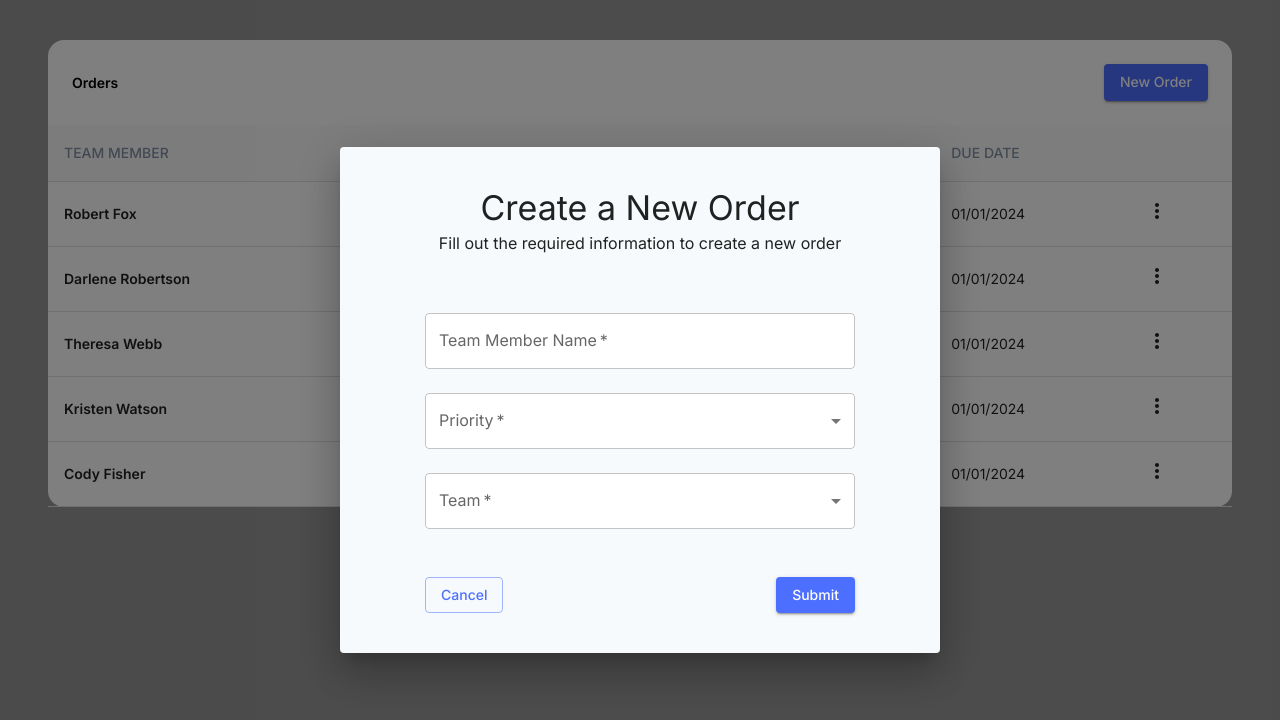
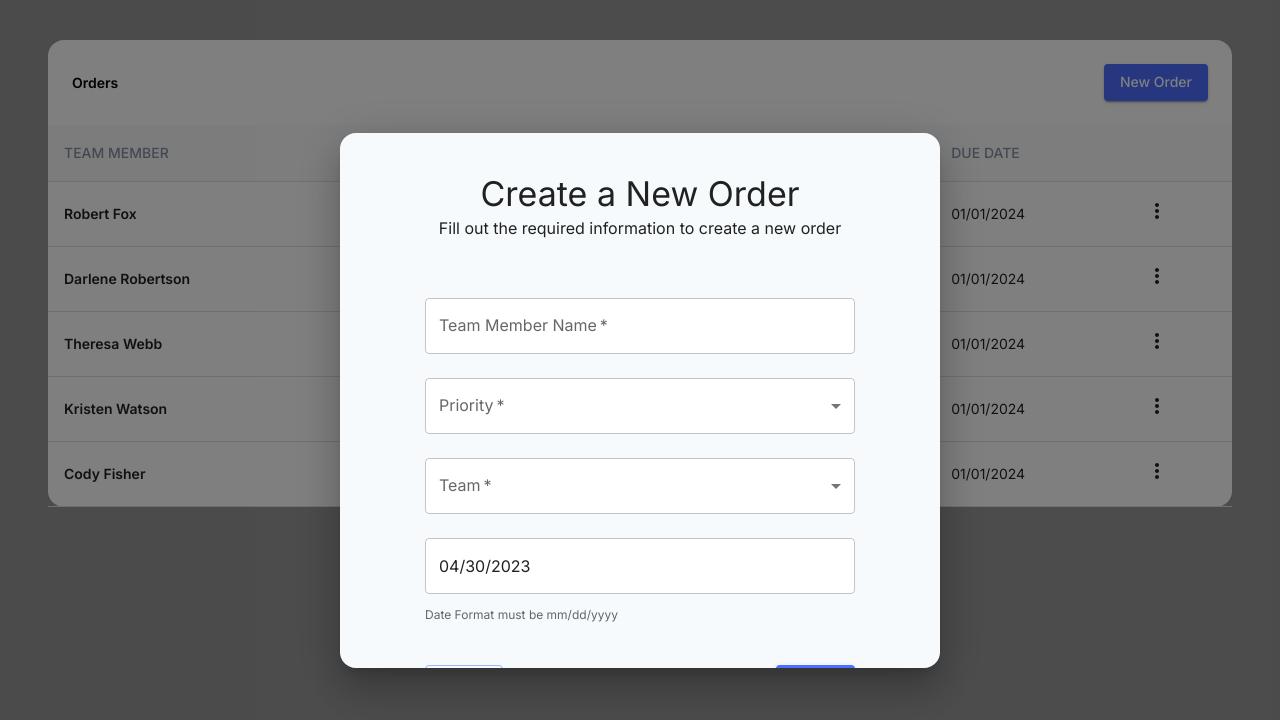
Before and after one commit to lissisa2003/banjo-orders-app, a React (Create React App) app: page / in a window 1280 px wide. Both pictures are taken after a click on the button "New Order". Shown: the top 720 px of the page. Built offline with nearby package versions, Linux system fonts and the light colour scheme.

Commit message:
* Fixed persistent error with datePicker

```diff
--- a/src/NewOrderForm.tsx
+++ b/src/NewOrderForm.tsx
@@ -9,7 +9,7 @@ import { OrderModel } from './Order';
 
 export default function NewOrderForm(props: NewOrderFormProps) {
     const { onClose, value: valueProp, open, ...other } = props;
-    const [state, setState] = React.useState({teamMember: "", priority:"", team: "", dueDate: dayjs().add(1, 'day').format('L')});
+    const [state, setState] = React.useState({teamMember: "", priority:"", team: "", dueDate: dayjs().add(1, 'month').format('L')});
 
     function handlePrioritySelectChange(event: SelectChangeEvent): void {
         setState({teamMember: state.teamMember , priority: event.target.value, team: state.team, dueDate: state.dueDate})
@@ -19,7 +19,7 @@ export default function NewOrderForm(props: NewOrderFormProps) {
         setState({teamMember: state.teamMember , priority: state.priority, team: event.target.value, dueDate: state.dueDate})
     }
 
-    function handleDueDateChange(value: string | null) {
+    function handleDueDateChange(value: string | undefined) {
         const dateValue = value ?? ''
         setState({teamMember: state.teamMember , priority: state.priority, team: state.team, dueDate: dateValue})
     }
@@ -35,7 +35,7 @@ export default function NewOrderForm(props: NewOrderFormProps) {
 
     return (
         <Dialog
-        sx={{ '& .MuiDialog-paper': { width: '80%', maxHeight: 535, backgroundColor: '#F7FAFC' } }}
+        sx={{ '& .MuiDialog-paper': { width: '80%', maxHeight: 535, backgroundColor: '#F7FAFC', borderRadius: '16px' } }}
         maxWidth="sm"
         open={open}
         {...other}
@@ -88,12 +88,12 @@ export default function NewOrderForm(props: NewOrderFormProps) {
                     <MenuItem value={"Red"}>Red</MenuItem>
                 </Select>
             </FormControl >
-            {/* <FormControl fullWidth  margin="normal" sx={{backgroundColor:'#FFFFFF'}}>
+            <FormControl fullWidth  margin="normal" sx={{backgroundColor:'#FFFFFF'}}>
                 <LocalizationProvider dateAdapter={AdapterDayjs} adapterLocale="en">
-                <DatePicker disablePast value={state.dueDate} onChange={handleDueDateChange} />
-                <FormHelperText>Date Format must be mm/dd/yyyy</FormHelperText>
+                <DatePicker disablePast value={dayjs(state.dueDate)} onChange={(newValue)=>handleDueDateChange(newValue?.format('L'))}/>
                 </LocalizationProvider>
-            </FormControl> */}
+            </FormControl>
+            <FormHelperText >Date Format must be mm/dd/yyyy</FormHelperText>
 
             <Box sx={{marginTop:'40px', display: 'flex', justifyContent: 'space-between'}}>
                 <Button variant='outlined' onClick={cancelForm}>Cancel</Button>
```
